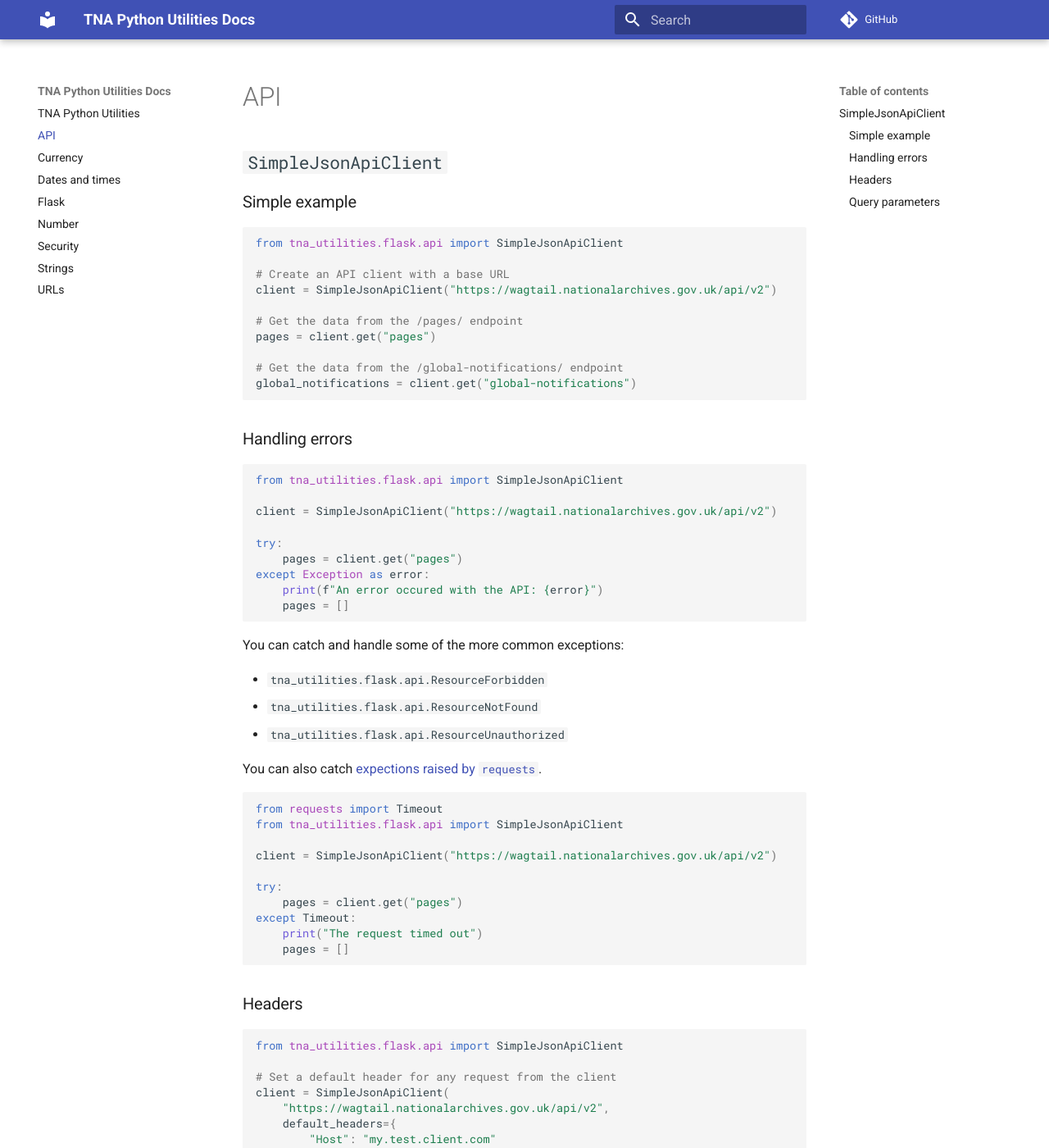
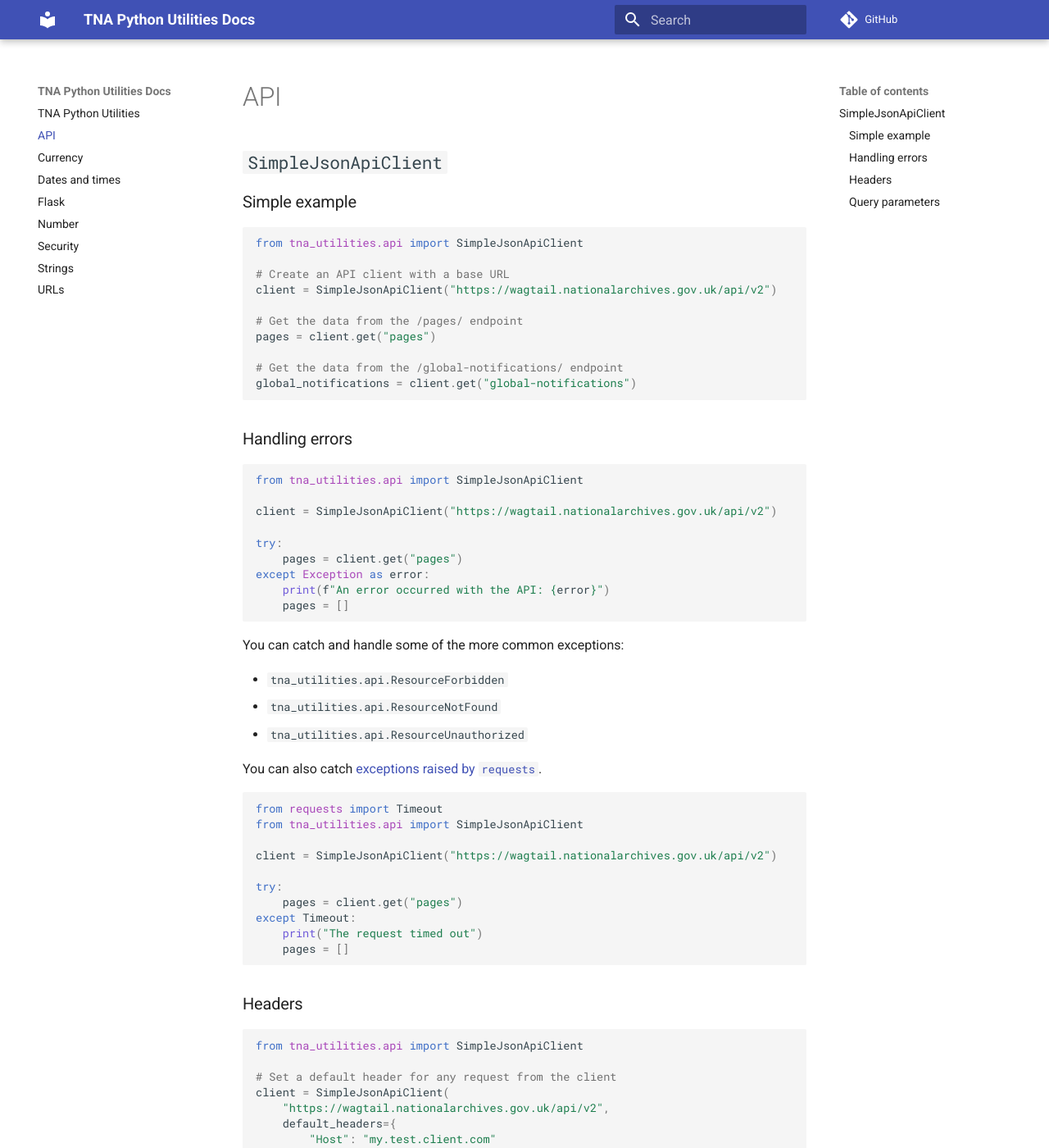
Before and after one commit to nationalarchives/python-utilities, an MkDocs documentation site: the page built from docs/api.md, in a window 1280 px wide and 1400 px high. Shown: the whole window at 82% size. Built offline with MkDocs 1.6.1 and Material for MkDocs 9.7.7, drawn with Linux system fonts in a browser that asks for light colours; comment, search, counter and statistics services are not loaded; some of the changed text lies outside the part shown.

````diff
--- a/docs/api.md
+++ b/docs/api.md
@@ -5,7 +5,7 @@
 ### Simple example
 
 ```python
-from tna_utilities.flask.api import SimpleJsonApiClient
+from tna_utilities.api import SimpleJsonApiClient
 
 # Create an API client with a base URL
 client = SimpleJsonApiClient("https://wagtail.nationalarchives.gov.uk/api/v2")
@@ -20,28 +20,28 @@ global_notifications = client.get("global-notifications")
 ### Handling errors
 
 ```python
-from tna_utilities.flask.api import SimpleJsonApiClient
+from tna_utilities.api import SimpleJsonApiClient
 
 client = SimpleJsonApiClient("https://wagtail.nationalarchives.gov.uk/api/v2")
 
 try:
     pages = client.get("pages")
 except Exception as error:
-    print(f"An error occured with the API: {error}")
+    print(f"An error occurred with the API: {error}")
     pages = []
 ```
 
 You can catch and handle some of the more common exceptions:
 
-- `tna_utilities.flask.api.ResourceForbidden`
-- `tna_utilities.flask.api.ResourceNotFound`
-- `tna_utilities.flask.api.ResourceUnauthorized`
+- `tna_utilities.api.ResourceForbidden`
+- `tna_utilities.api.ResourceNotFound`
+- `tna_utilities.api.ResourceUnauthorized`
 
-You can also catch [expections raised by `requests`](https://requests.readthedocs.io/en/latest/_modules/requests/exceptions/).
+You can also catch [exceptions raised by `requests`](https://requests.readthedocs.io/en/latest/_modules/requests/exceptions/).
 
 ```python
 from requests import Timeout
-from tna_utilities.flask.api import SimpleJsonApiClient
+from tna_utilities.api import SimpleJsonApiClient
 
 client = SimpleJsonApiClient("https://wagtail.nationalarchives.gov.uk/api/v2")
 
@@ -55,7 +55,7 @@ except Timeout:
 ### Headers
 
 ```python
-from tna_utilities.flask.api import SimpleJsonApiClient
+from tna_utilities.api import SimpleJsonApiClient
 
 # Set a default header for any request from the client
 client = SimpleJsonApiClient(
@@ -87,7 +87,7 @@ global_notifications = client.get("global-notifications")
 ### Query parameters
 
 ```python
-from tna_utilities.flask.api import SimpleJsonApiClient
+from tna_utilities.api import SimpleJsonApiClient
 
 # Append a default query parameter to all requests
 client = SimpleJsonApiClient(
````
Also changed, not shown: other parts of docs/api.md (+2 -2 lines).
